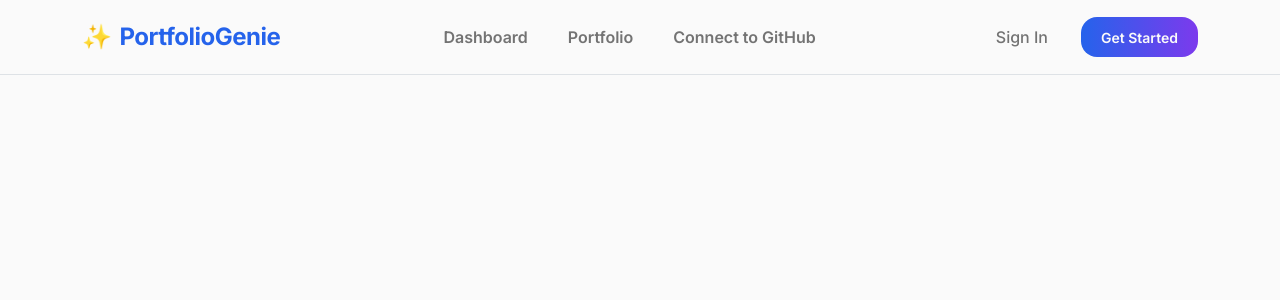
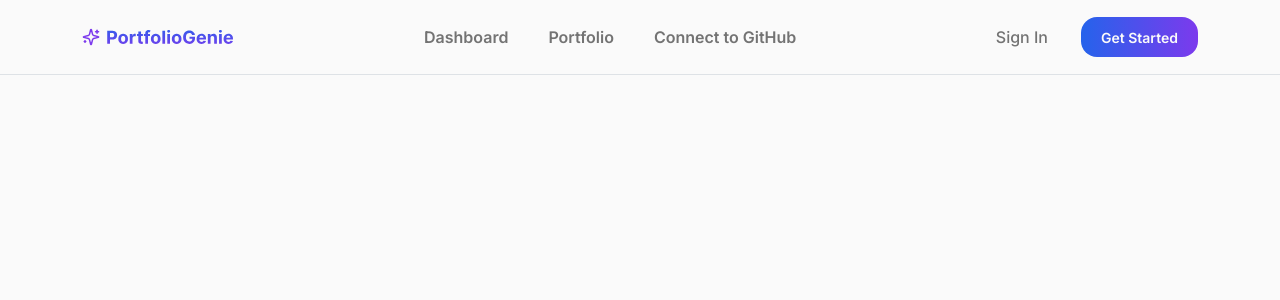
Before and after one commit to HafsaTarek/PortfolioGenie, a React (Vite) app in the folder client/: page / in a window 1280 px wide. Shown: the top 300 px of the page. Built offline with nearby package versions, Linux system fonts and the light colour scheme.

Commit message:
Fixed navbar logo

```diff
--- a/client/src/components/NavBar.jsx
+++ b/client/src/components/NavBar.jsx
@@ -27,8 +27,11 @@ export default function NavBar() {
             to="/"
             style={{ color: "var(--primary-blue)", letterSpacing: "-0.5px" }}
           >
-            <span className="me-2" style={{ color: "var(--accent-cyan)" }}>✨</span>
-            PortfolioGenie
+            <img
+              src="/portfolio-genie-logo.svg"
+              alt="Portfolio Genie"
+              style={{ height: "24px", width: "auto", marginRight: "8px" }}
+            />
           </Link>
 
           <button
@@ -88,7 +91,7 @@ export default function NavBar() {
               <CTAButton
                 variant="primary"
                 size="small"
-                onClick={() => { navigate('/connect'); setIsOpen(false); }}
+                onClick={() => { navigate('/register'); setIsOpen(false); }}
               >
                 Get Started
               </CTAButton>
```
